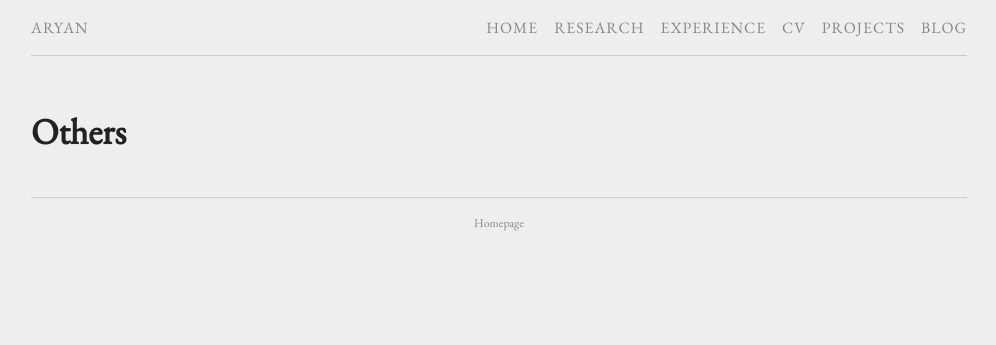
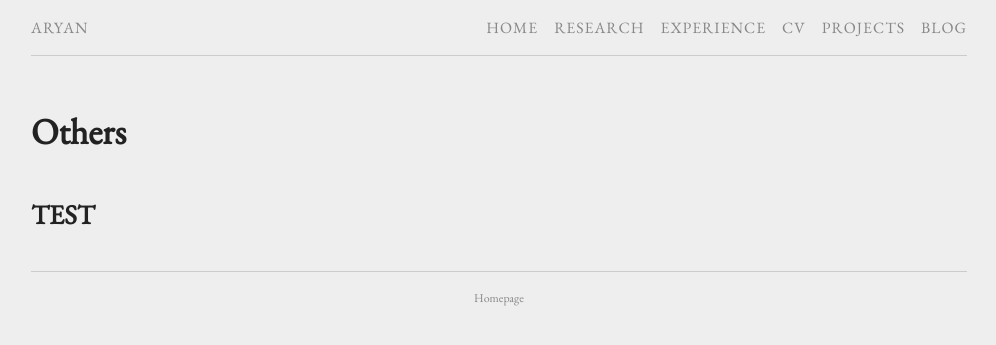
Before and after one commit to aa-ryan/aa-ryan.github.io, a Jekyll site: the page built from projects.md, in a window 1280 px wide. Shown: the top 345 px of the page, without its empty margins (141-1137 px from the left). Built offline with Jekyll 4.4.1, drawn with Linux system fonts in a browser that asks for light colours.

Commit message:
project.md fix ?

```diff
--- a/projects.md
+++ b/projects.md
@@ -1,7 +1,8 @@
 ---
 layout: page
 title: Others
-permalink: /Projects/
-
+permalink: /projects/
 
 ---
+
+## TEST
```
